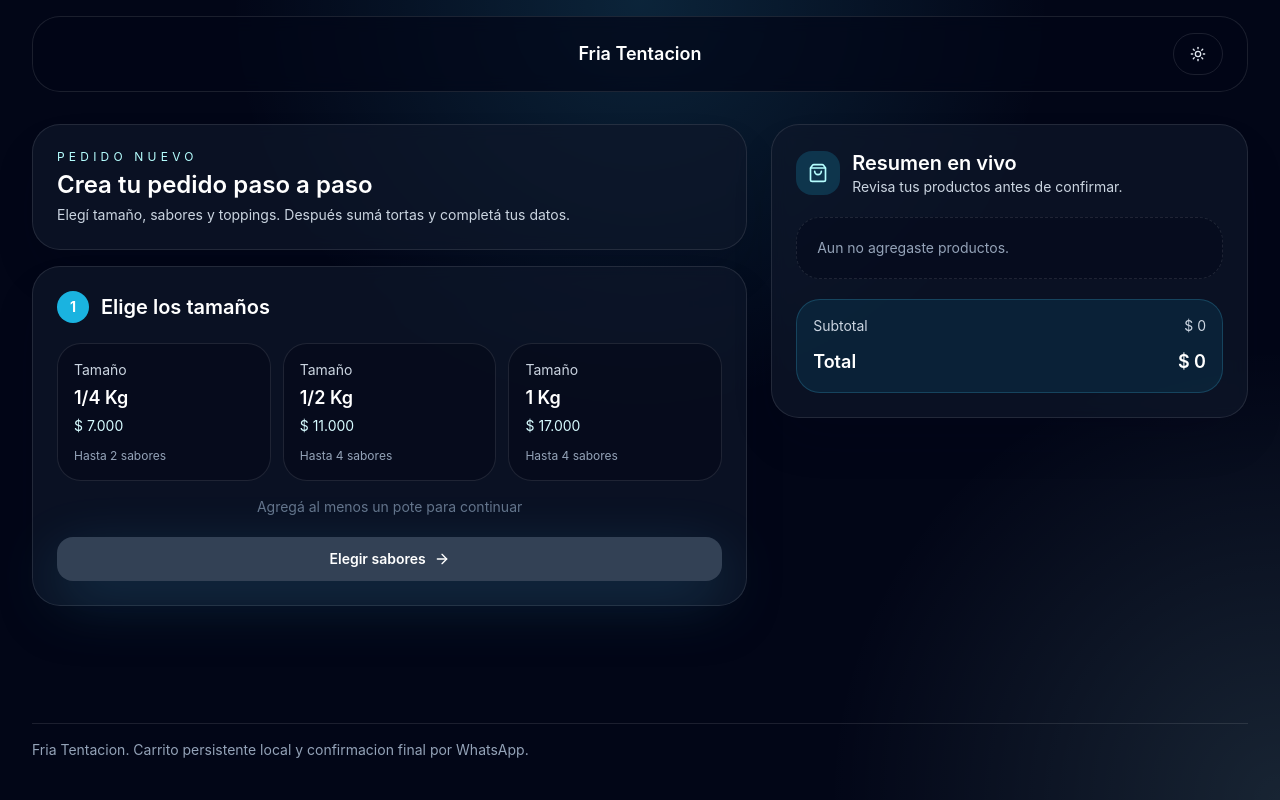
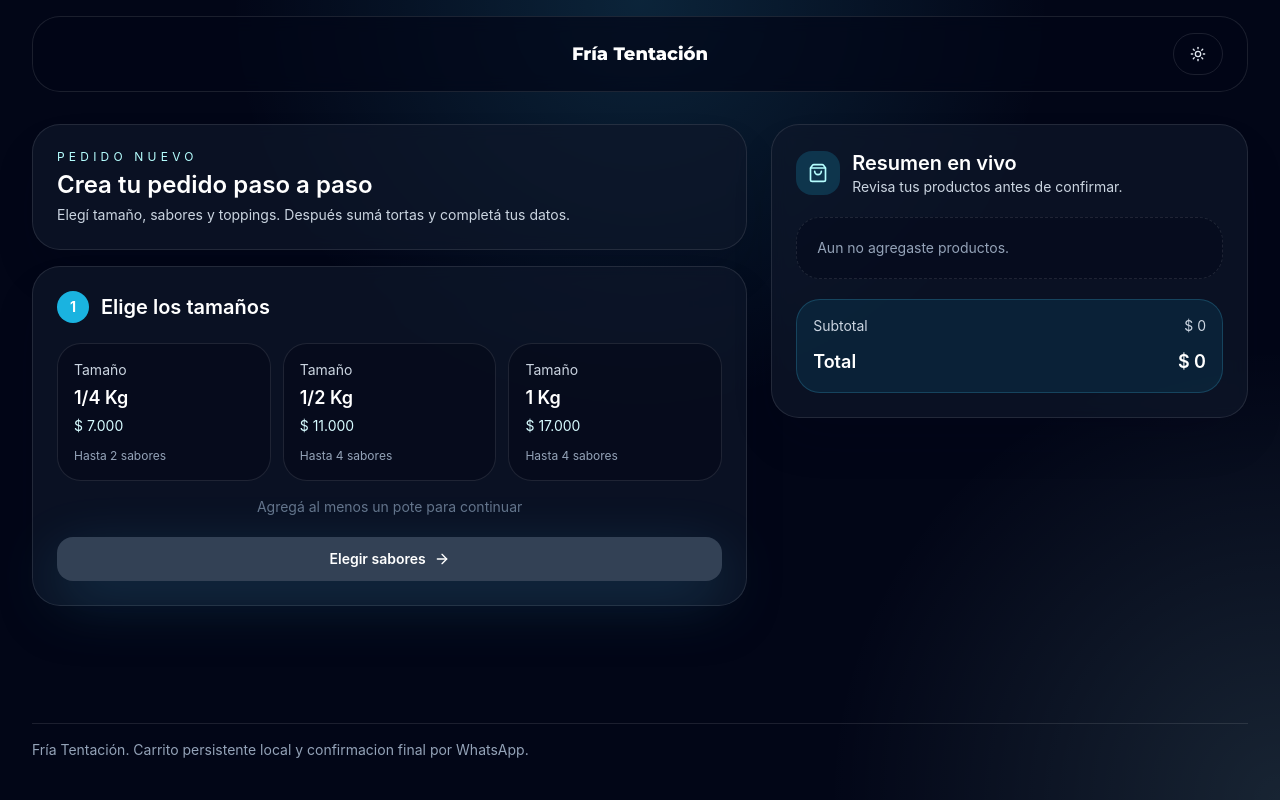
Before and after one commit to Julian-Correa/Fria-Tentacion-Proyect, a React (Vite) app: page /pedido in a window 1280 px wide. Built offline with nearby package versions, Linux system fonts and the light colour scheme.

Commit message:
feat: tipografia Montserrat ExtraBold + tilde en Fría Tentación

```diff
--- a/index.html
+++ b/index.html
@@ -5,9 +5,12 @@
     <meta name="viewport" content="width=device-width, initial-scale=1.0" />
     <meta
       name="description"
-      content="Fria Tentacion: pedidos de helado artesanal y tortas por WhatsApp."
+      content="Fría Tentación: pedidos de helado artesanal y tortas por WhatsApp."
     />
-    <title>Fria Tentacion</title>
+    <link rel="preconnect" href="https://fonts.googleapis.com" />
+    <link rel="preconnect" href="https://fonts.gstatic.com" crossorigin />
+    <link href="https://fonts.googleapis.com/css2?family=Montserrat:wght@800&display=swap" rel="stylesheet" />
+    <title>Fría Tentación</title>
   </head>
   <body class="bg-slate-950 text-slate-50">
     <div id="root"></div>
--- a/src/data/business.json
+++ b/src/data/business.json
@@ -1,6 +1,6 @@
 {
   "brand": {
-    "name": "Fria Tentacion",
+    "name": "Fría Tentación",
     "tagline": "Helado artesanal y tortas para disfrutar en cada pedido",
     "description": "Una experiencia fresca, premium y simple: eliges tus sabores, completas tus datos y confirmas por WhatsApp."
   },
--- a/src/layouts/AppShell.tsx
+++ b/src/layouts/AppShell.tsx
@@ -11,7 +11,7 @@ export const AppShell = ({ children }: PropsWithChildren) => (
         <div className="flex items-center">
           <div className="flex-1" />
           <Link to={ROUTES.order}>
-            <p className="text-lg font-semibold text-slate-900 dark:text-white">Fria Tentacion</p>
+            <p className="font-montserrat text-lg font-extrabold text-slate-900 dark:text-white">Fría Tentación</p>
           </Link>
           <div className="flex flex-1 items-center justify-end gap-2">
             <ThemeToggle />
@@ -22,7 +22,7 @@ export const AppShell = ({ children }: PropsWithChildren) => (
       <main className="flex-1">{children}</main>
 
       <footer className="mt-8 border-t border-slate-200 pt-4 text-sm text-slate-500 dark:border-white/10 dark:text-slate-400">
-        Fria Tentacion. Carrito persistente local y confirmacion final por WhatsApp.
+        Fría Tentación. Carrito persistente local y confirmacion final por WhatsApp.
       </footer>
     </div>
   </div>
--- a/tailwind.config.ts
+++ b/tailwind.config.ts
@@ -20,6 +20,9 @@ export default {
           950: '#093347',
         },
       },
+      fontFamily: {
+        montserrat: ['Montserrat', 'sans-serif'],
+      },
       boxShadow: {
         glow: '0 18px 60px rgba(64, 207, 255, 0.18)',
       },
```
